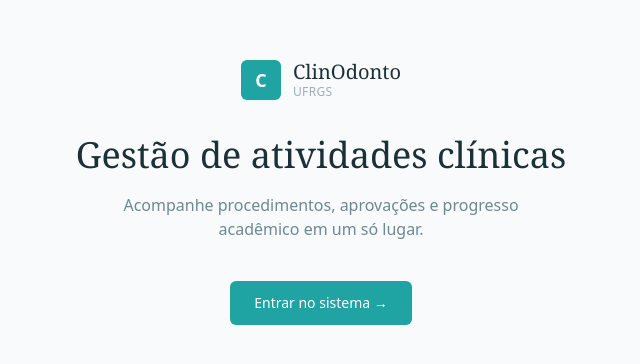
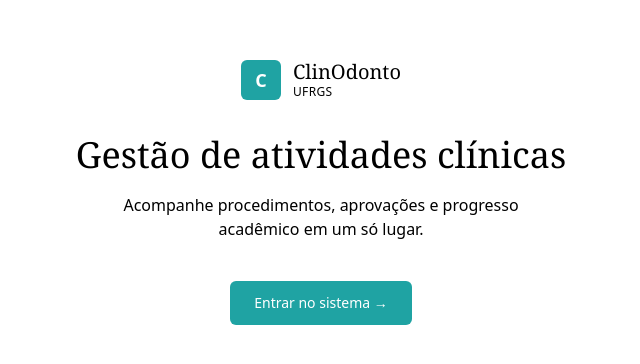
Before and after one commit to NatanPivetta/odonto, a Next.js app: page / in a window 1280 px wide. Shown: the part 208-572 px from the top of the page, without its empty margins (319-959 px from the left). Built offline with nearby package versions, Linux system fonts and the light colour scheme.

Commit message:
Change rgb to hex

```diff
--- a/src/app/globals.css
+++ b/src/app/globals.css
@@ -5,30 +5,30 @@
 @layer base {
     :root {
         /* LIGHT THEME */
-        --surface-page: 248 250 251;
-        --surface-default: 255 255 255;
-        --surface-subtle: 241 245 247;
+        --surface-page: #F8FAFB;
+        --surface-default: #FFFFFF;
+        --surface-subtle: #F1F5F7;
 
-        --content-primary: 28 48 56;
-        --content-secondary: 107 138 148;
-        --content-tertiary: 154 176 184;
+        --content-primary: #1C3038;
+        --content-secondary: #6B8A94;
+        --content-tertiary: #9AB0B8;
 
-        --border-subtle: 228 236 239;
-        --border-default: 200 214 220;
+        --border-subtle: #E4ECEF;
+        --border-default: #C8D6DC;
     }
 
     .dark {
         /* DARK THEME */
-        --surface-page: 14 30 36;
-        --surface-default: 28 48 56;
-        --surface-subtle: 46 74 84;
+        --surface-page: #0E1E24;
+        --surface-default: #1C3038;
+        --surface-subtle: #2E4A54;
 
-        --content-primary: 248 250 251;
-        --content-secondary: 154 176 184;
-        --content-tertiary: 107 138 148;
+        --content-primary: #F8FAFB;
+        --content-secondary: #9AB0B8;
+        --content-tertiary: #6B8A94;
 
-        --border-subtle: 46 74 84;
-        --border-default: 74 104 114;
+        --border-subtle: #2E4A54;
+        --border-default: #4A6872;
     }
 
     body {
```
